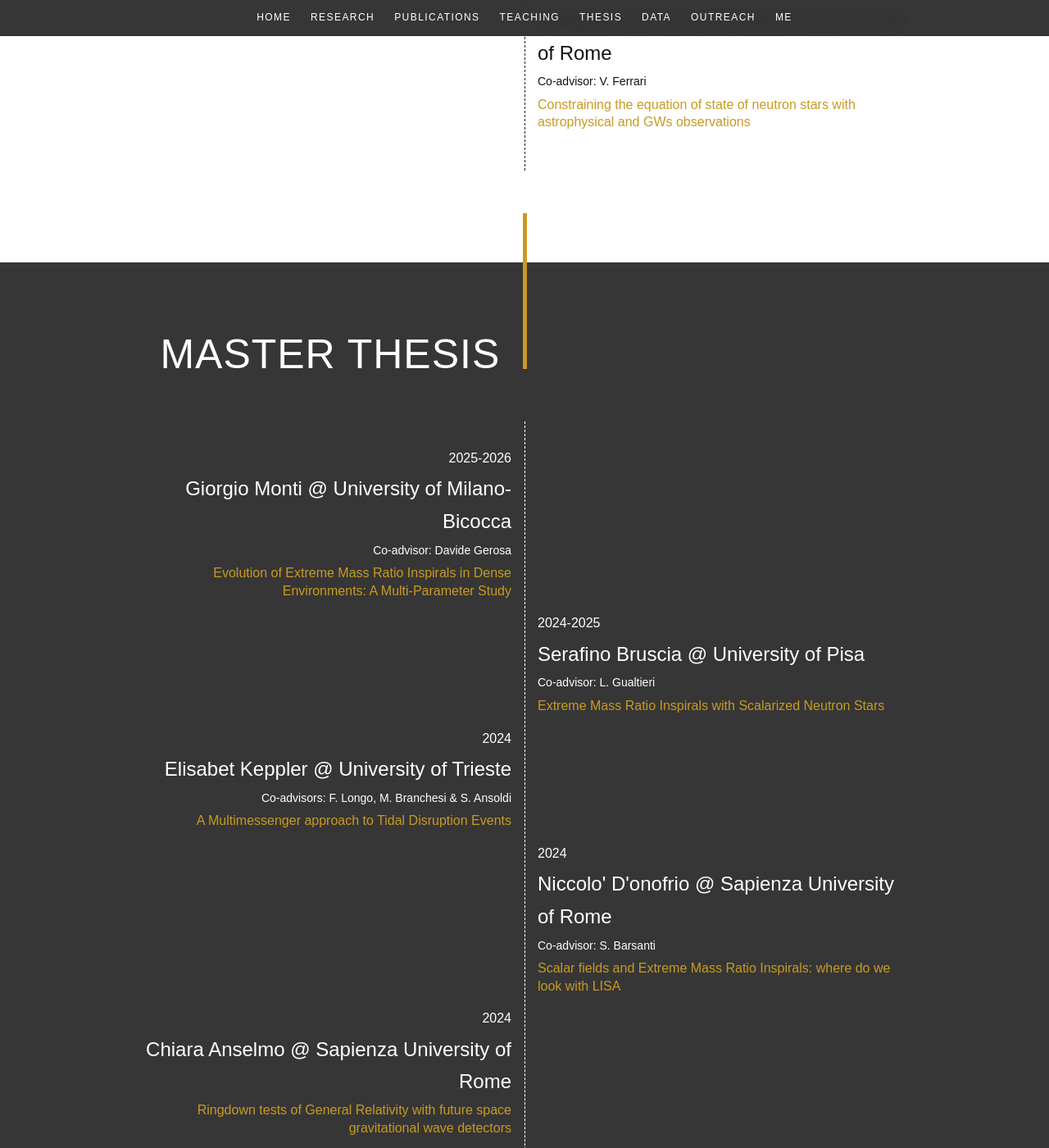
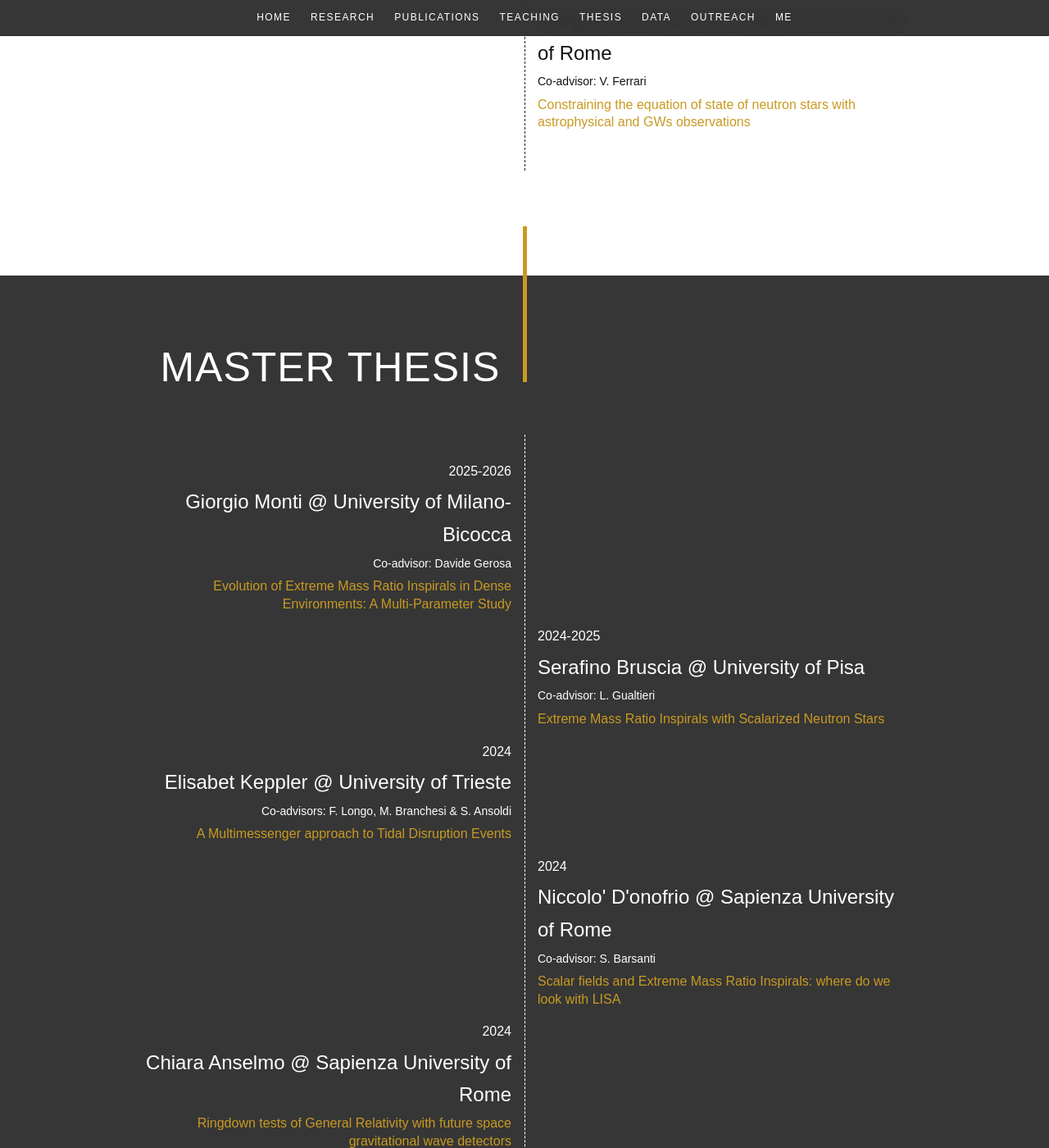
Before and after one commit to masellia/andreamaselli.github.io, a Jekyll site: the page built from pages/thesis.md, in a window 1280 px wide and 1400 px high, scrolled down 2004 px. Shown: the whole window at 82% size. Built offline with Jekyll 4.4.1, drawn with Linux system fonts in a browser that asks for light colours; some web fonts are replaced.

Commit message:
thesis page

```diff
--- a/assets/css/main.css
+++ b/assets/css/main.css
@@ -692,7 +692,7 @@
 .master-thesis-section {
   background: rgba(44,44,44,0.95);
   padding: 0;
-  margin-top: 4rem;
+  margin-top: 8rem;
 }
 
 .master-header {
```
